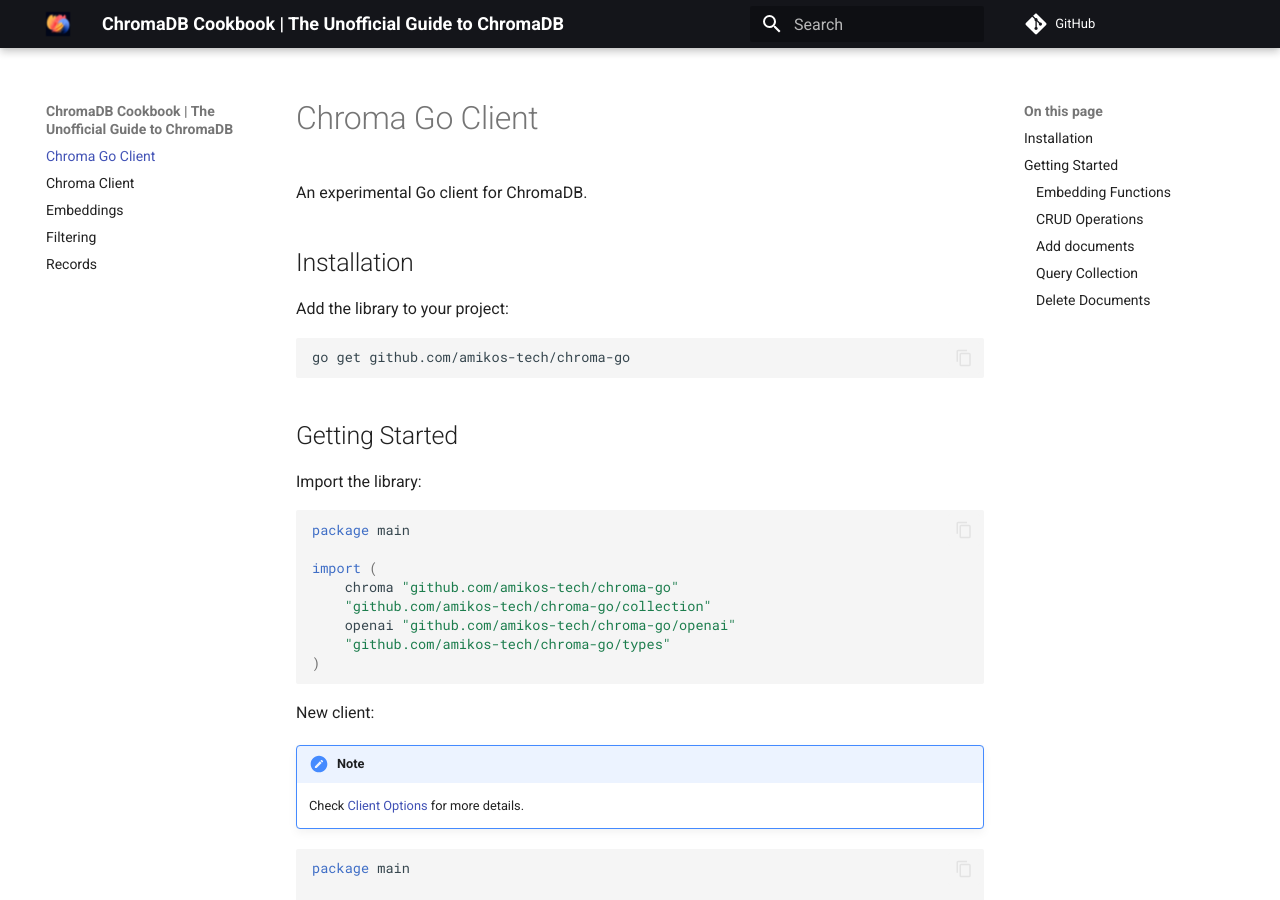
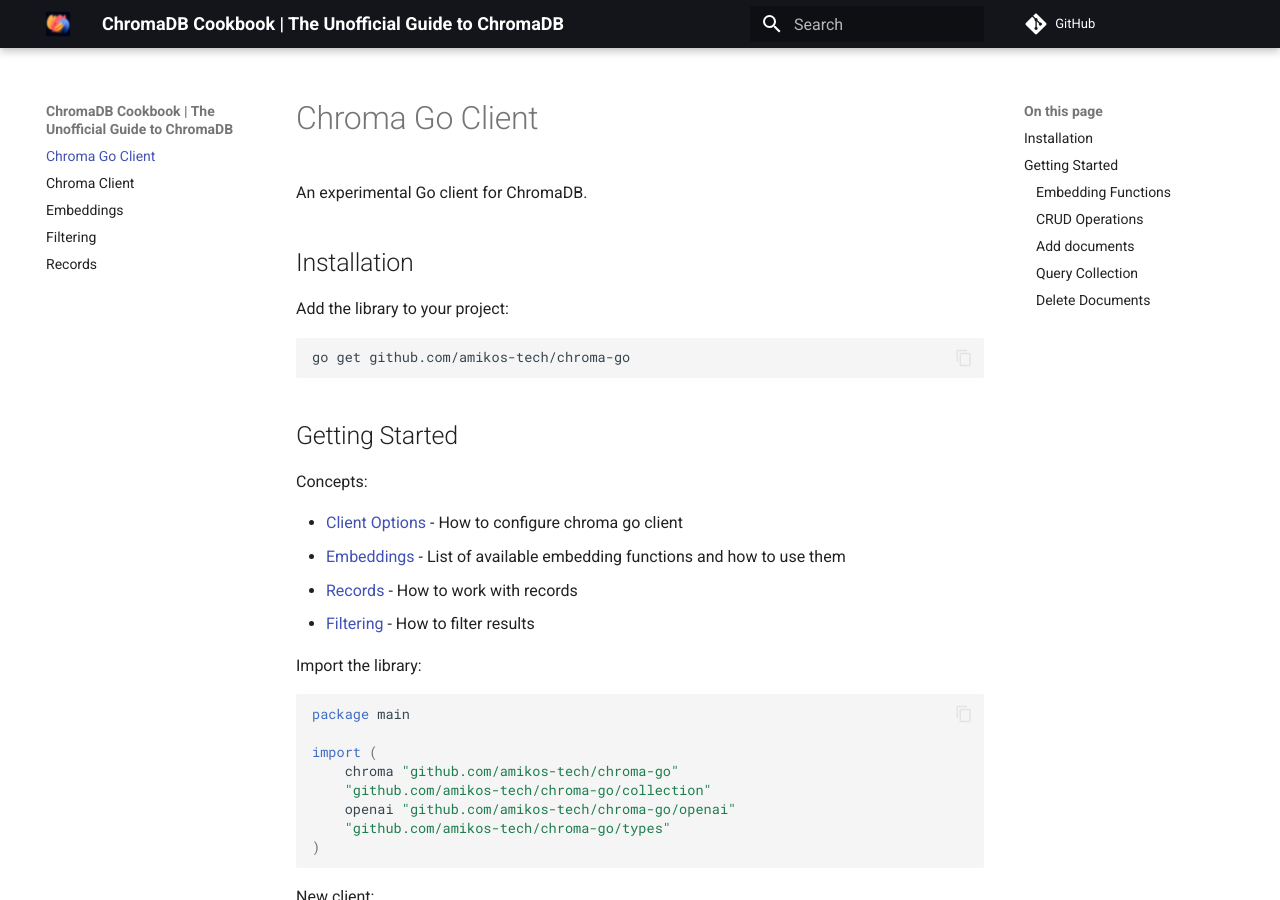
Before and after one commit to amikos-tech/chroma-go, an MkDocs documentation site: the page built from docs/docs/index.md, in a window 1280 px wide and 900 px high. Built offline with MkDocs 1.6.1 and Material for MkDocs 9.7.7, drawn with Linux system fonts in a browser that asks for light colours; comment, search, counter and statistics services are not loaded.

Commit message:
docs: Updated index with links to different concepts

````diff
--- a/docs/docs/index.md
+++ b/docs/docs/index.md
@@ -11,6 +11,13 @@ go get github.com/amikos-tech/chroma-go
 ```
 
 ## Getting Started
+
+Concepts:
+
+- [Client Options](client.md) - How to configure chroma go client
+- [Embeddings](embeddings.md) - List of available embedding functions and how to use them
+- [Records](records.md) - How to work with records
+- [Filtering](filtering.md) - How to filter results
 
 Import the library:
 
````
